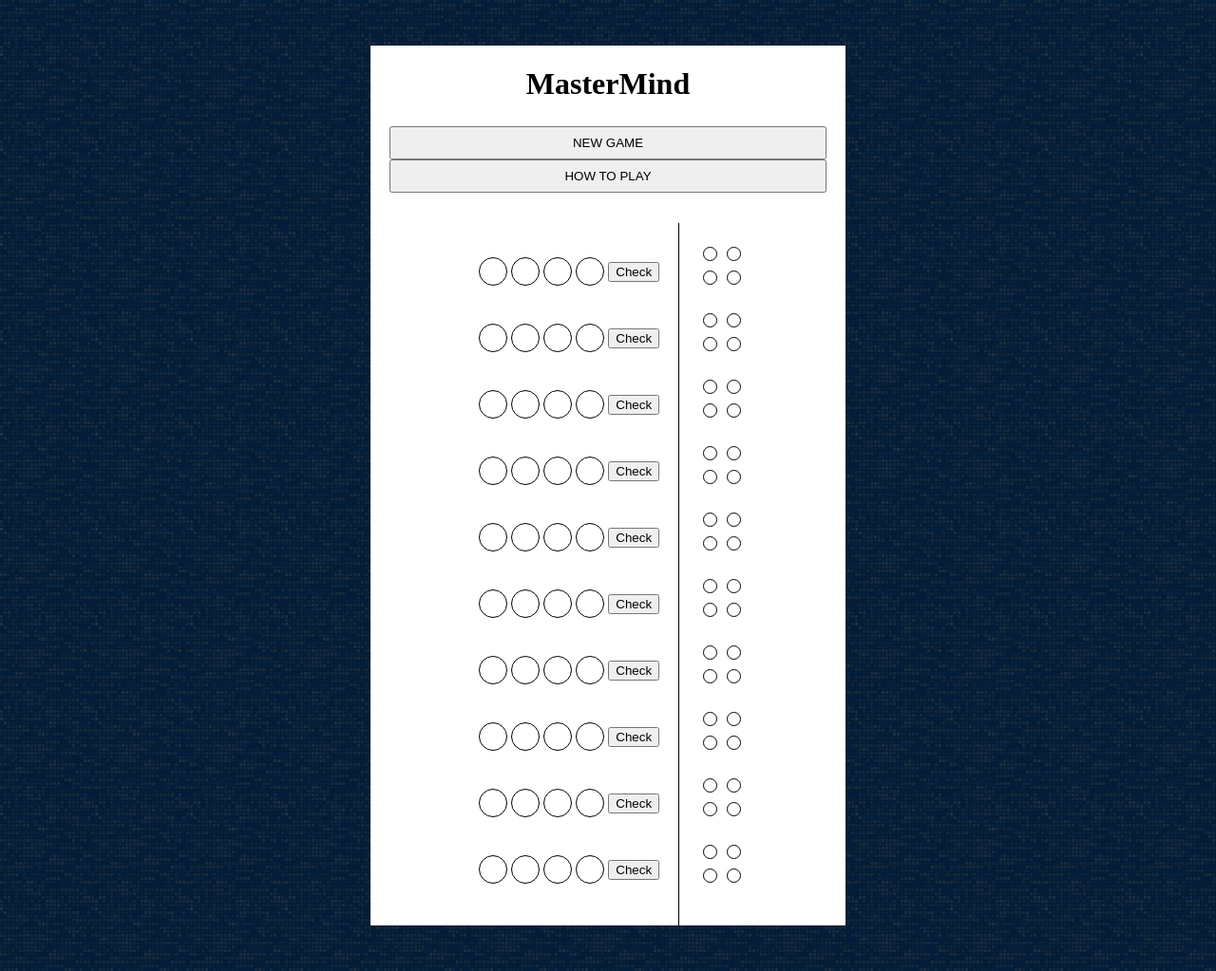
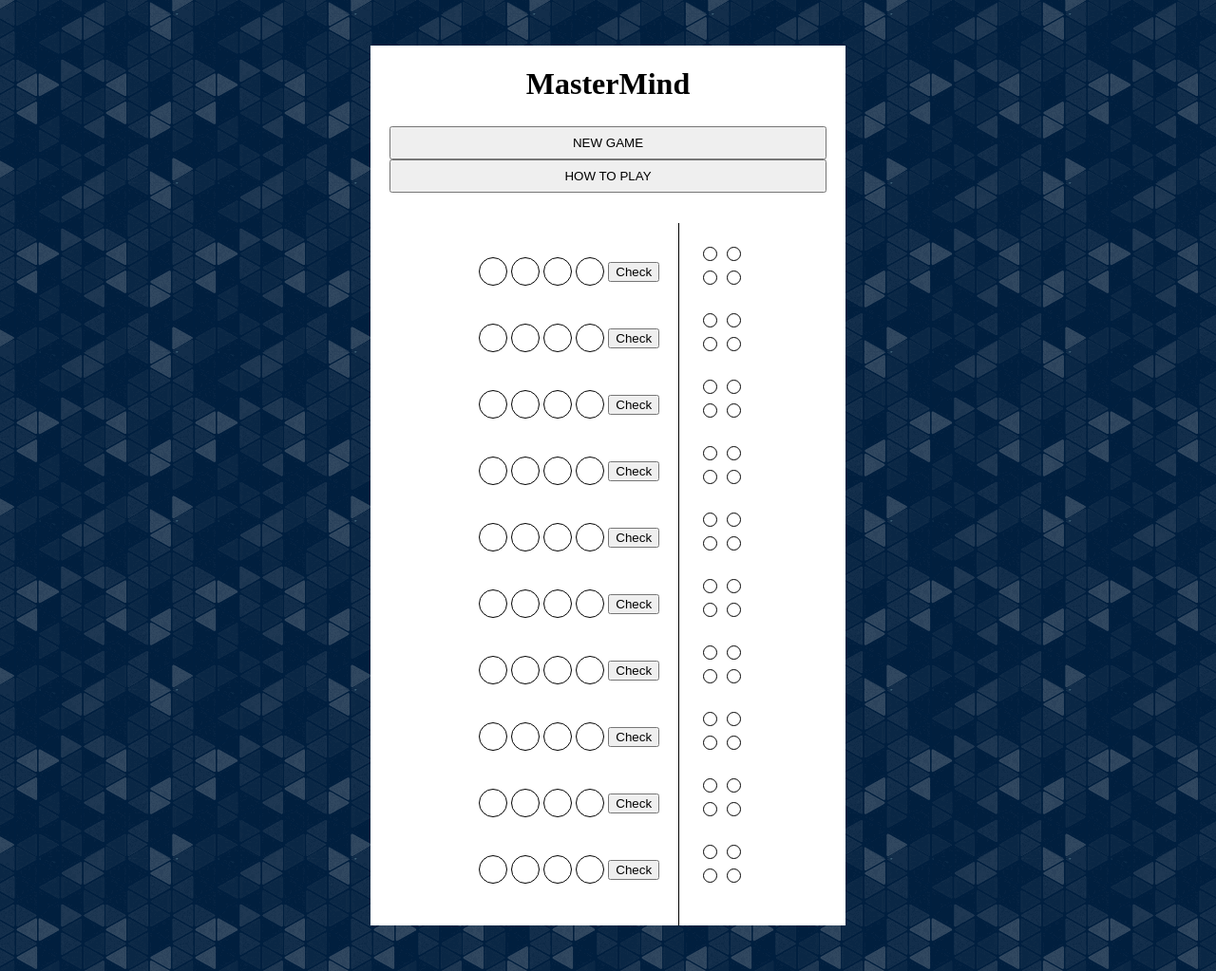
Before and after one commit to martin-stehlik/mastermind, a website: page index.html in a window 1280 px wide. Shown: the whole page at 95% size. Drawn offline with Linux system fonts and the light colour scheme.

Commit message:
different background pattern

```diff
--- a/mastermind.css
+++ b/mastermind.css
@@ -8,7 +8,7 @@ body {
   padding: 0;
   line-height: 1.5;
   background-color: #001f3f;
-  background-image: url("img/3px-tile.png"); // https://www.transparenttextures.com/patterns/3px-tile.png
+  background-image: url("img/gplay.png"); /* https://www.transparenttextures.com/patterns/gplay.png */
 }
 
 .container {
```
Also changed, not shown: img/3px-tile.png (deleted), img/gplay.png (added).
